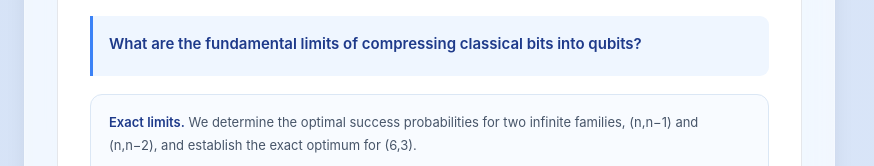
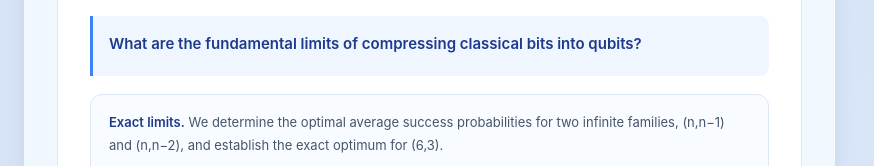
Before and after one commit to TSEason2022/tseason2022.github.io, a plain HTML site: page index.html in a window 1280 px wide. Shown: the part 3634-3800 px from the top of the page, without its empty margins (0-874 px from the left). Drawn offline with Linux system fonts and the light colour scheme.

Commit message:
Clarify optimal average success probability in QRAC descriptions

```diff
--- a/index.html
+++ b/index.html
@@ -738,7 +738,7 @@ html{scroll-behavior:smooth;scroll-padding-top:0}section[id],#contact,#source-wo
 
               <div class="wlcbc-intro"><p class="wlcbc-question">What are the fundamental limits of compressing classical bits into qubits?</p></div>
               <div class="qrac-highlights" aria-label="QRAC research highlights">
-                <p><strong>Exact limits.</strong> We determine the optimal success probabilities for two infinite families, <span class="qrac-parameter">(n,n−1)</span> and <span class="qrac-parameter">(n,n−2)</span>, and establish the exact optimum for <span class="qrac-parameter">(6,3)</span>.</p>
+                <p><strong>Exact limits.</strong> We determine the optimal average success probabilities for two infinite families, <span class="qrac-parameter">(n,n−1)</span> and <span class="qrac-parameter">(n,n−2)</span>, and establish the exact optimum for <span class="qrac-parameter">(6,3)</span>.</p>
                 <p>We developed an <strong>efficient LP toolkit</strong> that yields tighter numerical bounds than existing analytic benchmarks in the practically relevant high-rate regimes tested, highlighting its potential for quantum engineering.</p>
               </div>
               <!-- Action Buttons -->
```
Also changed, not shown: papers/qrac/index.html (+1 -1 lines).
